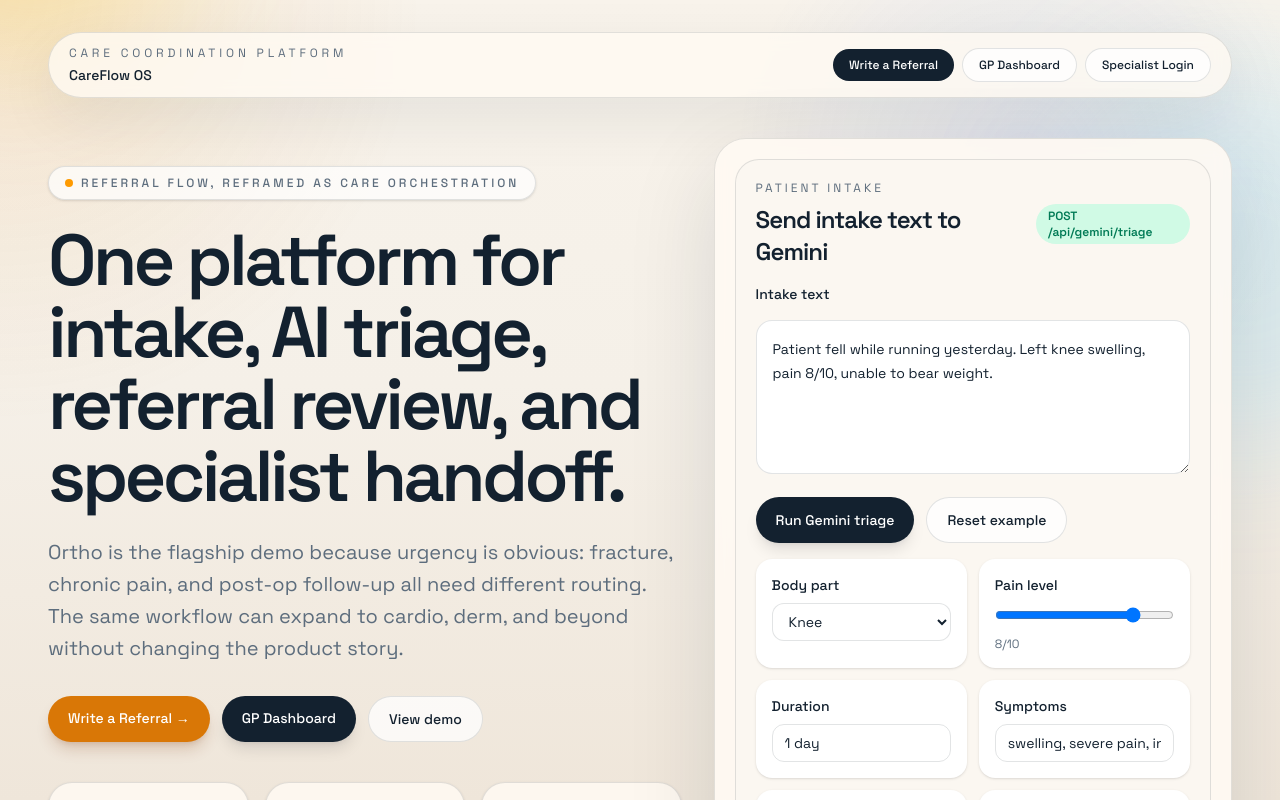
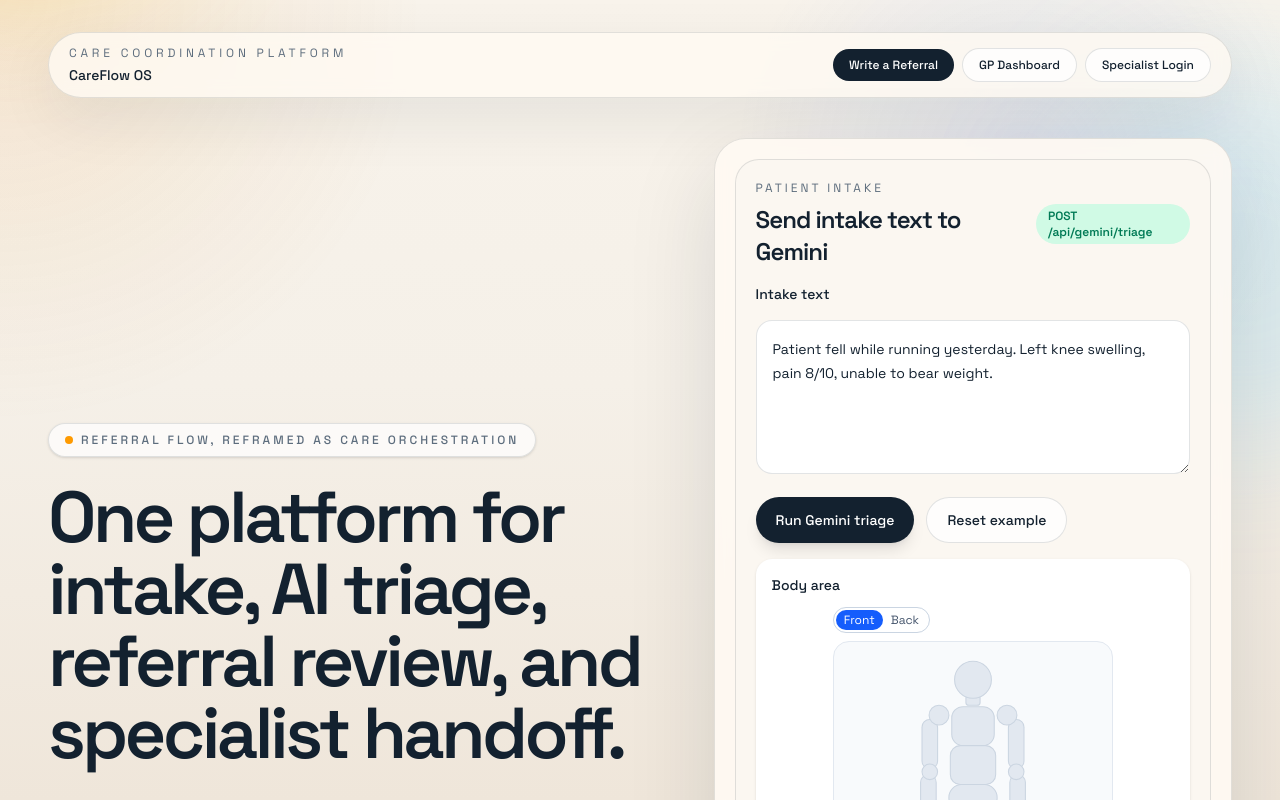
Before and after one commit to aly-hegazy1/CTOANProject, a Next.js app: page / in a window 1280 px wide. Shown: the top 800 px of the page. Built offline with nearby package versions, Linux system fonts and the light colour scheme.

Commit message:
merging part 2

```diff
--- a/app/components/IntakeForm.tsx
+++ b/app/components/IntakeForm.tsx
@@ -1,6 +1,7 @@
 "use client";
 
 import { useState } from "react";
+import SymptomBodyPicker, { type BodyPartId } from "./SymptomBodyPicker";
 
 const DURATION_OPTIONS = [
   "Less than 24 hours",
@@ -57,7 +58,9 @@ export default function IntakeForm() {
 
   // Existing State
   const [intakeText, setIntakeText] = useState("");
-  const [bodyPart, setBodyPart] = useState("knee");
+  const [selectedBodyParts, setSelectedBodyParts] = useState<BodyPartId[]>([
+    "knee-left",
+  ]);
   const [duration, setDuration] = useState(DURATION_OPTIONS[0]);
   const [insurance, setInsurance] = useState(INSURANCE_OPTIONS[0]);
   const [location, setLocation] = useState("");
@@ -97,7 +100,9 @@ export default function IntakeForm() {
           height,
           weight,
           intakeText,
-          bodyPart,
+          bodyPart: selectedBodyParts.length
+            ? selectedBodyParts.join(", ")
+            : "knee-left",
           duration,
           painLevel,
           location,
@@ -290,23 +295,19 @@ export default function IntakeForm() {
       </div>
 
       <div className="grid gap-4 sm:grid-cols-2">
-        <label className="rounded-2xl bg-white p-4 shadow-sm border border-transparent transition-colors focus-within:border-amber-400">
-          <div className="font-medium text-[var(--foreground)] text-sm">
+        <div className="rounded-2xl bg-white p-4 shadow-sm border border-transparent transition-colors">
+          <div className="font-medium text-[var(--foreground)] text-sm mb-3">
             Affected Body Part
           </div>
-          <select
-            value={bodyPart}
-            onChange={(event) => setBodyPart(event.target.value)}
-            className="mt-2 w-full rounded-xl border border-[var(--line)] bg-white px-3 py-2 text-sm text-[var(--foreground)] outline-none"
-          >
-            <option value="knee">Knee</option>
-            <option value="hip">Hip</option>
-            <option value="shoulder">Shoulder</option>
-            <option value="back">Back</option>
-            <option value="wrist">Wrist</option>
-            <option value="chest">Chest</option>
-          </select>
-        </label>
+          <SymptomBodyPicker
+            value={selectedBodyParts}
+            onChange={setSelectedBodyParts}
+            multiple
+            compact
+            maxSelections={5}
+            ariaLabel="Select the affected body area"
+          />
+        </div>
 
         <label className="rounded-2xl bg-white p-4 shadow-sm border border-transparent transition-colors focus-within:border-amber-400">
           <div className="font-medium text-[var(--foreground)] text-sm">
--- a/app/page.tsx
+++ b/app/page.tsx
@@ -1,6 +1,7 @@
 "use client"
 
 import { useState } from "react"
+import SymptomBodyPicker, { type BodyPartId } from "./components/SymptomBodyPicker"
 
 const referralFlow = [
   {
@@ -77,7 +78,9 @@ export default function Home() {
   const [intakeText, setIntakeText] = useState(
     "Patient fell while running yesterday. Left knee swelling, pain 8/10, unable to bear weight.",
   )
-  const [bodyPart, setBodyPart] = useState("knee")
+  const [selectedBodyParts, setSelectedBodyParts] = useState<BodyPartId[]>([
+    "knee-left",
+  ])
   const [symptoms, setSymptoms] = useState("swelling, severe pain, inability to bear weight")
   const [duration, setDuration] = useState("1 day")
   const [painLevel, setPainLevel] = useState("8")
@@ -104,7 +107,7 @@ export default function Home() {
         },
         body: JSON.stringify({
           intakeText,
-          bodyPart,
+          bodyPart: selectedBodyParts.length ? selectedBodyParts.join(", ") : "knee-left",
           symptoms,
           duration,
           painLevel,
@@ -257,7 +260,7 @@ export default function Home() {
                       setIntakeText(
                         "Patient fell while running yesterday. Left knee swelling, pain 8/10, unable to bear weight.",
                       )
-                      setBodyPart("knee")
+                      setSelectedBodyParts(["knee-left"])
                       setSymptoms("swelling, severe pain, inability to bear weight")
                       setDuration("1 day")
                       setPainLevel("8")
@@ -269,22 +272,18 @@ export default function Home() {
                 </div>
 
                 <div className="grid gap-3 text-sm text-[var(--muted)] sm:grid-cols-2">
-                  <label className="rounded-2xl bg-white p-4 shadow-sm" htmlFor="bodyPart">
-                    <div className="font-medium text-[var(--foreground)]">Body part</div>
-                    <select
-                      id="bodyPart"
-                      value={bodyPart}
-                      onChange={(event) => setBodyPart(event.target.value)}
-                      className="mt-2 w-full rounded-xl border border-[var(--line)] bg-white px-3 py-2 text-sm text-[var(--foreground)]"
-                    >
-                      <option value="knee">Knee</option>
-                      <option value="hip">Hip</option>
-                      <option value="shoulder">Shoulder</option>
-                      <option value="back">Back</option>
-                      <option value="wrist">Wrist</option>
-                      <option value="chest">Chest</option>
-                    </select>
-                  </label>
+                  <div className="flex flex-col items-center rounded-2xl bg-white p-4 shadow-sm sm:col-span-2">
+                    <div className="mb-3 w-full text-left font-medium text-[var(--foreground)]">Body area</div>
+                    <SymptomBodyPicker
+                      value={selectedBodyParts}
+                      onChange={setSelectedBodyParts}
+                      multiple
+                      maxSelections={5}
+                      compact
+                      className="mx-auto"
+                      ariaLabel="Select the affected body area"
+                    />
+                  </div>
                   <label className="rounded-2xl bg-white p-4 shadow-sm" htmlFor="painLevel">
                     <div className="font-medium text-[var(--foreground)]">Pain level</div>
                     <input
```
